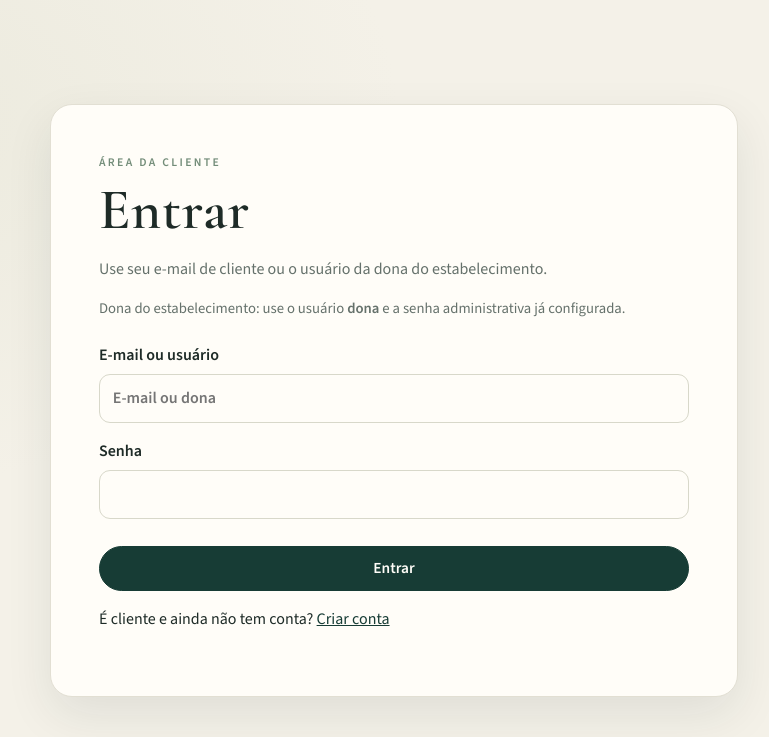
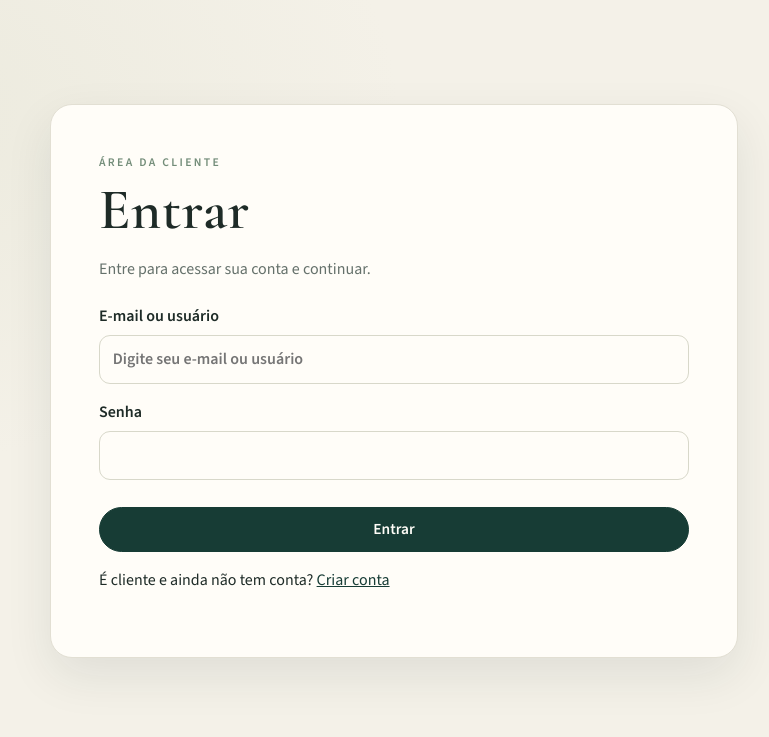
Before and after one commit to voicesz1/agendamento-salao, a FastAPI app: page /cliente/login in a window 1280 px wide. Shown: the part 56-793 px from the top of the page, without its empty margins (246-1015 px from the left). Run offline with FastAPI, Linux system fonts and the light colour scheme.

Commit message:
remocao de alguns textos

```diff
--- a/app/templates/customer/auth.html
+++ b/app/templates/customer/auth.html
@@ -9,8 +9,7 @@
   <p class="lede">Acompanhe seus agendamentos em um só lugar.</p>
   {% else %}
   <h1>Entrar</h1>
-  <p class="lede">Use seu e-mail de cliente ou o usuário da dona do estabelecimento.</p>
-  <p class="hint">Dona do estabelecimento: use o usuário <strong>dona</strong> e a senha administrativa já configurada.</p>
+  <p class="lede">Entre para acessar sua conta e continuar.</p>
   {% endif %}
 
   {% if error %}<p class="alert">{{ error }}</p>{% endif %}
@@ -32,7 +31,7 @@
   <form method="post" action="/cliente/login" class="booking">
     <input type="hidden" name="csrf" value="{{ csrf_token }}">
     <input type="hidden" name="next_path" value="{{ next_path|default('') }}">
-    <label>E-mail ou usuário<input type="text" name="username_or_email" value="{{ username_or_email|default('') }}" required autocomplete="username" placeholder="E-mail ou dona"></label>
+    <label>E-mail ou usuário<input type="text" name="username_or_email" value="{{ username_or_email|default('') }}" required autocomplete="username" placeholder="Digite seu e-mail ou usuário"></label>
     <label>Senha<input type="password" name="password" required autocomplete="current-password"></label>
     <button class="btn" type="submit">Entrar</button>
   </form>
```
